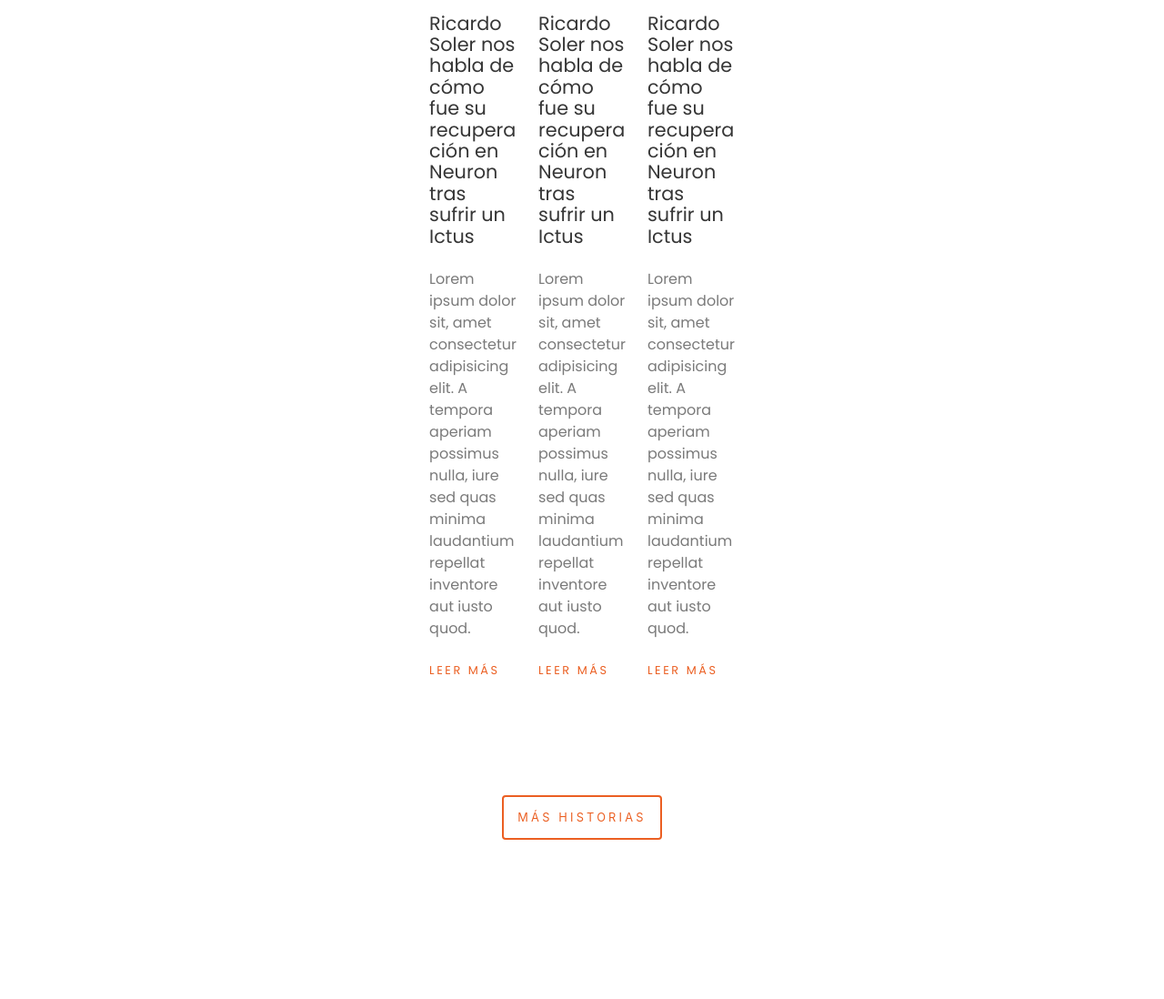
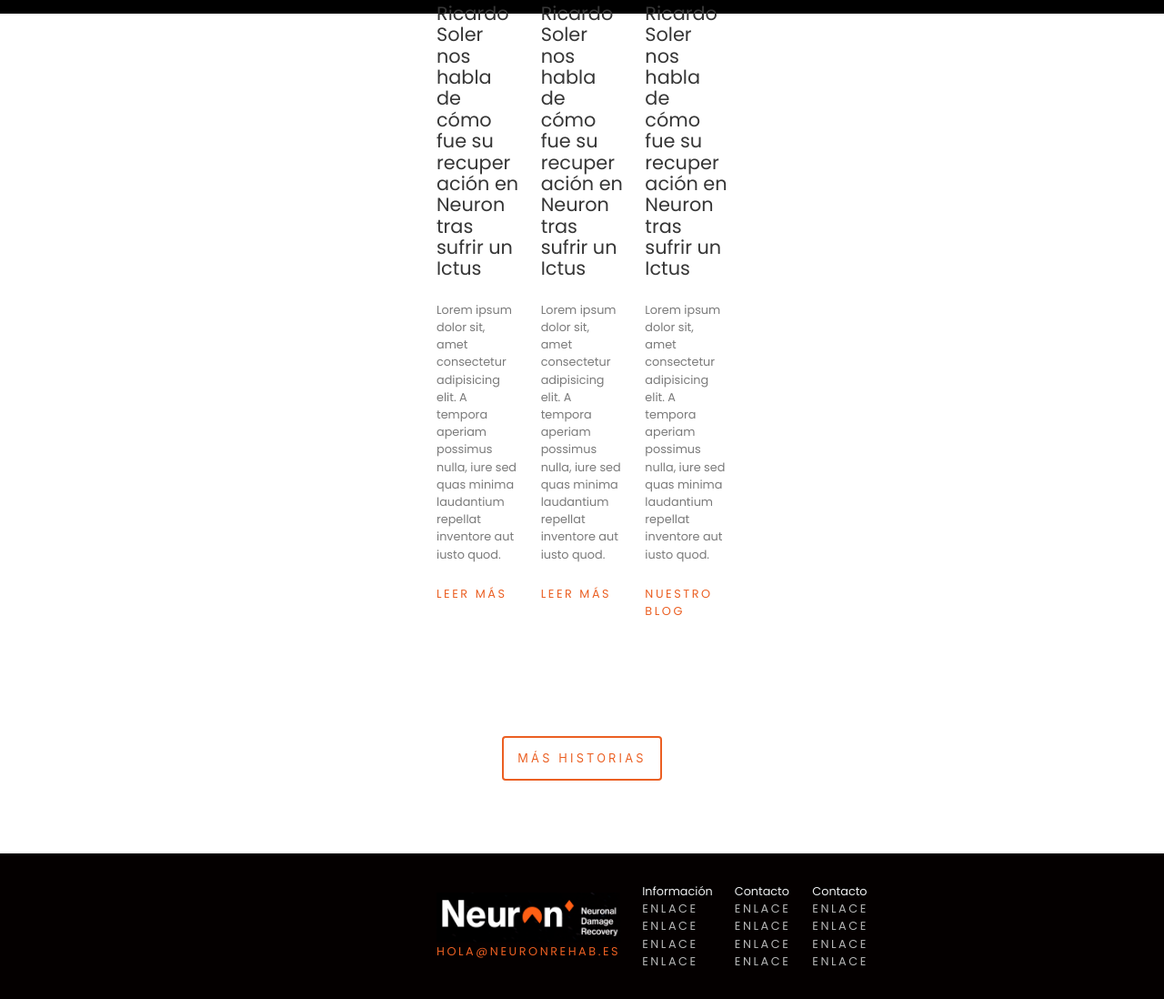
Before and after one commit to xhandram/newneuron, a website: page index.html in a window 1280 px wide. Shown: the part 10653-11751 px from the top of the page at 91% size. Before the commit the page ends 11656 px from the top, so only its background shows below. Drawn offline with Linux system fonts and the light colour scheme.

Commit message:
footer-1v

```diff
--- a/css/sass/layout/_footer.scss
+++ b/css/sass/layout/_footer.scss
@@ -1 +1,24 @@
 //This file is for create your style with relation on space of footer
+footer {
+  background-color: $dark-background;
+  padding: 2rem 30rem;
+
+  a {
+    color: $primary-color;
+    text-decoration: none;
+  }
+
+  a.nav-link {
+    color: $text-dim;
+  }
+
+  .columns {
+    justify-content: space-between;
+  }
+
+  .column {
+    display: flex;
+    flex-direction: column;
+    justify-content: center;
+  }
+}
--- a/css/sass/main.scss
+++ b/css/sass/main.scss
@@ -7,6 +7,7 @@
 @import "layout/grid";
 @import "layout/navbar";
 @import "layout/header";
+@import "layout/footer";
 @import "components/card-black";
 @import "components/buttons";
 @import "components/service";
--- a/css/sass/pages/_home.scss
+++ b/css/sass/pages/_home.scss
@@ -289,6 +289,7 @@
     &__desc {
       width: 50%;
       padding-top: 5rem;
+      font-size: 0.8rem;
     }
   }
 
--- a/index.html
+++ b/index.html
@@ -285,8 +285,8 @@
 <section id="blog-section">
     <div id="feature-post">
         <div id="feature-post__img">
-            <p class="decorative-line-3">Historias de Superación</p>
-            <div class="pl-4"><img src="img/stories1.png"></div>
+            <p class="decorative-line-3">Nuestro Blog</p>
+            <div class="pl-4"><img src="img/blog.png"></div>
         </div>
         <div id="feature-post__desc" class="">
             <h3 class="destacar">Ricardo Soler nos habla de cómo fue su recuperación en Neuron tras sufrir un Ictus</h3>
@@ -298,31 +298,63 @@
     <div id="posts">
     <div id="posts-wrapper" class="columns">
         <div class="post column">
-            <img src="img/stories2.png" alt="">
+            <img src="img/blog.png" alt="">
             <p class="title">Ricardo Soler nos habla de cómo fue su recuperación en Neuron tras sufrir un Ictus</p>
-            <p class="mt-5 has-text-grey is-size-6">Lorem ipsum dolor sit, amet consectetur adipisicing elit. A tempora aperiam possimus nulla, iure sed quas minima laudantium repellat inventore aut iusto quod.</p>
+            <p class="mt-5 has-text-grey">Lorem ipsum dolor sit, amet consectetur adipisicing elit. A tempora aperiam possimus nulla, iure sed quas minima laudantium repellat inventore aut iusto quod.</p>
 
             <a href="#">Leer más</a>
         </div>
         <div class="post column">
-            <img src="img/stories3.png" alt="">
+            <img src="img/blog.png" alt="">
             <p class="title">Ricardo Soler nos habla de cómo fue su recuperación en Neuron tras sufrir un Ictus</p>
-            <p class="mt-5 has-text-grey is-size-6">Lorem ipsum dolor sit, amet consectetur adipisicing elit. A tempora aperiam possimus nulla, iure sed quas minima laudantium repellat inventore aut iusto quod.</p>
+            <p class="mt-5 has-text-grey">Lorem ipsum dolor sit, amet consectetur adipisicing elit. A tempora aperiam possimus nulla, iure sed quas minima laudantium repellat inventore aut iusto quod.</p>
 
             <a href="#">Leer más</a>
         </div>
         <div class="post column">
-            <img src="img/stories4.png" alt="">
+            <img src="img/blog.png" alt="">
             <p class="title">Ricardo Soler nos habla de cómo fue su recuperación en Neuron tras sufrir un Ictus</p>
-            <p class="mt-5 has-text-grey is-size-6">Lorem ipsum dolor sit, amet consectetur adipisicing elit. A tempora aperiam possimus nulla, iure sed quas minima laudantium repellat inventore aut iusto quod.</p>
+            <p class="mt-5 has-text-grey">Lorem ipsum dolor sit, amet consectetur adipisicing elit. A tempora aperiam possimus nulla, iure sed quas minima laudantium repellat inventore aut iusto quod.</p>
 
-            <a href="#">Leer más</a>
+            <a href="#">Nuestro Blog</a>
         </div>
     </div>
     </div>
         <button class=" btn line-btn mt-8 is-vcentered destacar">Más historias</button>
 
 </section>
+<footer>
+    <div class="columns">
+        <div class="column">
+            <img src="img/logo.png" alt="logo">
+            <a href="mailto:hola@neuronrehab.es">hola@neuronrehab.es</a>
+            <div class="social__icons">
+
+            </div>
+        </div>
+        <div class="column">
+            <h4>Información</h4>
+            <a class="nav-link" href="#" target="_blank">Enlace</a>
+            <a class="nav-link" href="#" target="_blank">Enlace</a>
+            <a class="nav-link" href="#" target="_blank">Enlace</a>
+            <a class="nav-link" href="#" target="_blank">Enlace</a>
+        </div>
+        <div class="column">
+            <h4>Contacto</h4>
+            <a class="nav-link" href="#" target="_blank">Enlace</a>
+            <a class="nav-link" href="#" target="_blank">Enlace</a>
+            <a class="nav-link" href="#" target="_blank">Enlace</a>
+            <a class="nav-link" href="#" target="_blank">Enlace</a>
+        </div>
+        <div class="column">
+            <h4>Contacto</h4>
+            <a class="nav-link" href="#" target="_blank">Enlace</a>
+            <a class="nav-link" href="#" target="_blank">Enlace</a>
+            <a class="nav-link" href="#" target="_blank">Enlace</a>
+            <a class="nav-link" href="#" target="_blank">Enlace</a>
+        </div>
+    </div>
+</footer>
 </body>
 
 <script src="js/script.js"></script>
```
Also changed, not shown: css/style.css, img/blog.png (added).
